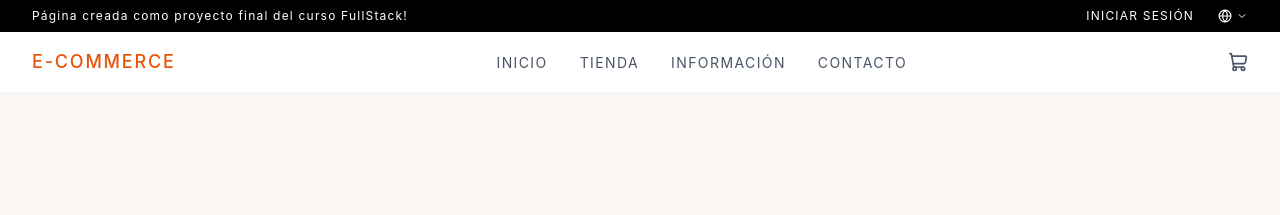
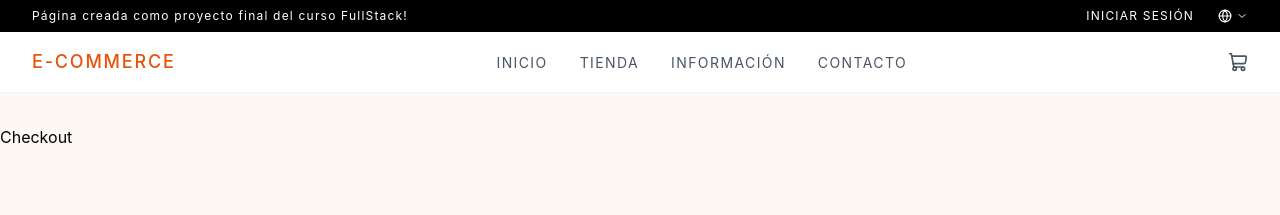
Before and after one commit to SrFlesky/reto_fullstack, a React (Vite) app: page /checkout in a window 1280 px wide. Shown: the top 215 px of the page. Built offline with nearby package versions, Linux system fonts and the light colour scheme.

Commit message:
feat(checkout): agregar pagina, link y boton en el drawer

```diff
--- a/src/App.jsx
+++ b/src/App.jsx
@@ -9,6 +9,7 @@ import { TopBar } from "./components/molecules/TopBar";
 import { Notification } from "./components/atoms/Notification";
 import { Footer } from "./components/organisms/Footer";
 import { BrowserRouter, Routes, Route } from "react-router-dom";
+import Checkout from "./pages/checkout/Checkout";
 
 export default function App() {
   const { deleteItem } = useCartStore();
@@ -26,6 +27,7 @@ export default function App() {
           <Route path="/shop" element={<Shop />} />
           <Route path="/about" element={<About />} />
           <Route path="/contact" element={<Contact />} />
+          <Route path="/checkout" element={<Checkout />} />
         </Routes>
       </main>
       <Footer />
--- a/src/components/organisms/CartDrawer.jsx
+++ b/src/components/organisms/CartDrawer.jsx
@@ -1,8 +1,10 @@
 import useCartStore from "../../store/cartStore";
 import { Button } from "../atoms/Button";
+import { useNavigate } from "react-router-dom";
 
 export function CartDrawer({ onDeleteItem }) {
   const { items, isCartOpen, closeCart, getTotalPrice } = useCartStore();
+  const navigate = useNavigate();
   return (
     <div>
       {/* Overlay */}
@@ -31,7 +33,6 @@ export function CartDrawer({ onDeleteItem }) {
             X
           </button>
         </div>
-
         {/* Lista de productos */}
         <div className="flex-1 overflow-y-auto px-6 py-4 flex flex-col gap-6">
           {items.map((item) => (
@@ -56,15 +57,24 @@ export function CartDrawer({ onDeleteItem }) {
             </div>
           ))}
         </div>
-
         {/* Precio total */}
         <div className="px-6 py-4 border-t border-gray-200">
-          <div className="flex items-center justify-between">
+          <div className="flex items-center justify-between mb-4">
             <span className="text-sm uppercase tracking-widest">Total</span>
             <span className="text-sm font-medium">
-              {getTotalPrice() === 0 ? "—" : `$${getTotalPrice().toFixed(2)}`}
+              ${getTotalPrice().toFixed(2)}
             </span>
           </div>
+          <Button
+            variant={"primary"}
+            onClick={() => {
+              closeCart();
+              navigate("/checkout");
+            }}
+            fullWidth
+          >
+            Checkout
+          </Button>
         </div>
       </div>
     </div>
--- /dev/null
+++ b/src/pages/checkout/Checkout.jsx
@@ -0,0 +1,7 @@
+export default function Checkout() {
+  return (
+    <div>
+      <h1>Checkout</h1>
+    </div>
+  )
+}
```
